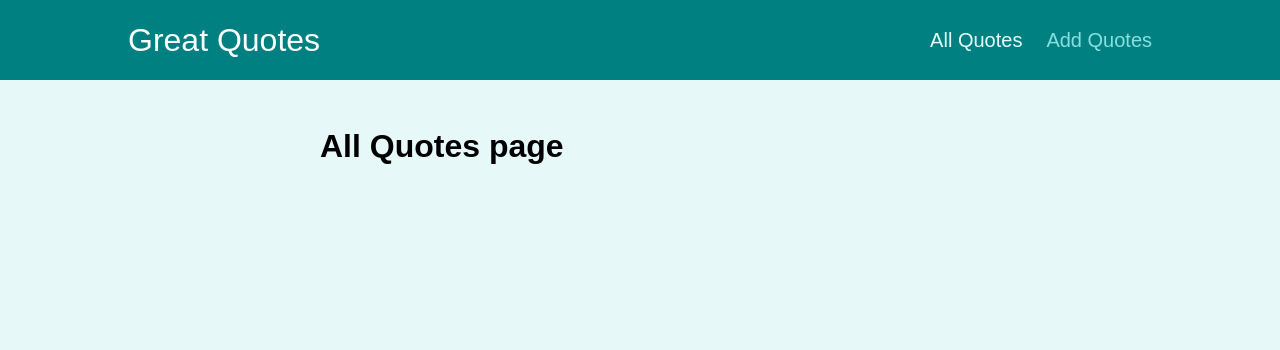
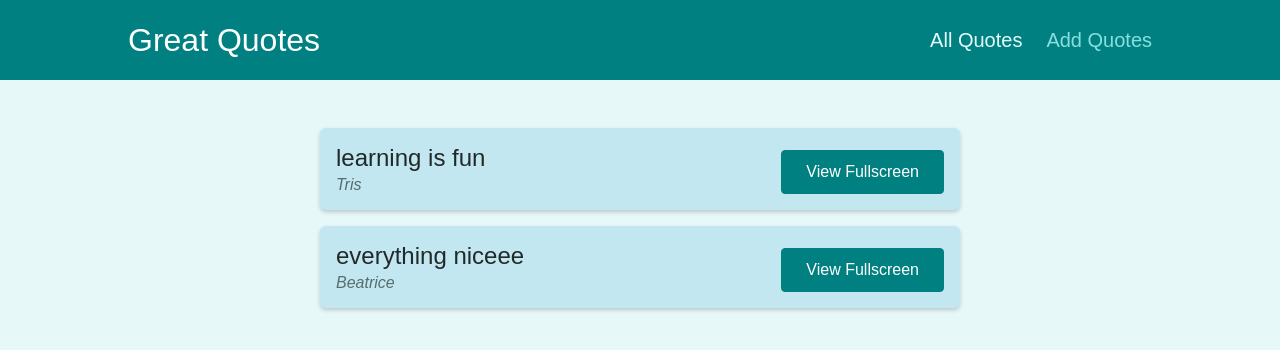
Before and after one commit to beattris/muli-page-spa, a React (Create React App) app: page /quotes in a window 1280 px wide. Shown: the top 350 px of the page. Built offline with nearby package versions, Linux system fonts and the light colour scheme.

Commit message:
added quotes and the new quote page

```diff
--- a/src/pages/AllQuotes.js
+++ b/src/pages/AllQuotes.js
@@ -1,5 +1,12 @@
+import QuoteList from "../components/quotes/QuoteList";
+
+const DUMMY_QUOTES = [
+  { id: "q1", author: "Tris", text: "learning is fun" },
+  { id: "q2", author: "Beatrice", text: "everything niceee" },
+];
+
 const AllQuotes = () => {
-    return <h1>All Quotes page</h1>
-}
+  return <QuoteList quotes={DUMMY_QUOTES} />
+};
 
 export default AllQuotes;
--- a/src/pages/NewQuote.js
+++ b/src/pages/NewQuote.js
@@ -1,5 +1,11 @@
+import QuoteForm from "../components/quotes/QuoteForm";
+
 const NewQuote = () => {
-    return <h1>New Quotes page</h1>
-}
+  const addQuoteHandler = (quoteData) => {
+    console.log(quoteData);
+  };
+
+  return <QuoteForm onAddQuote={addQuoteHandler} />;
+};
 
 export default NewQuote;
```
